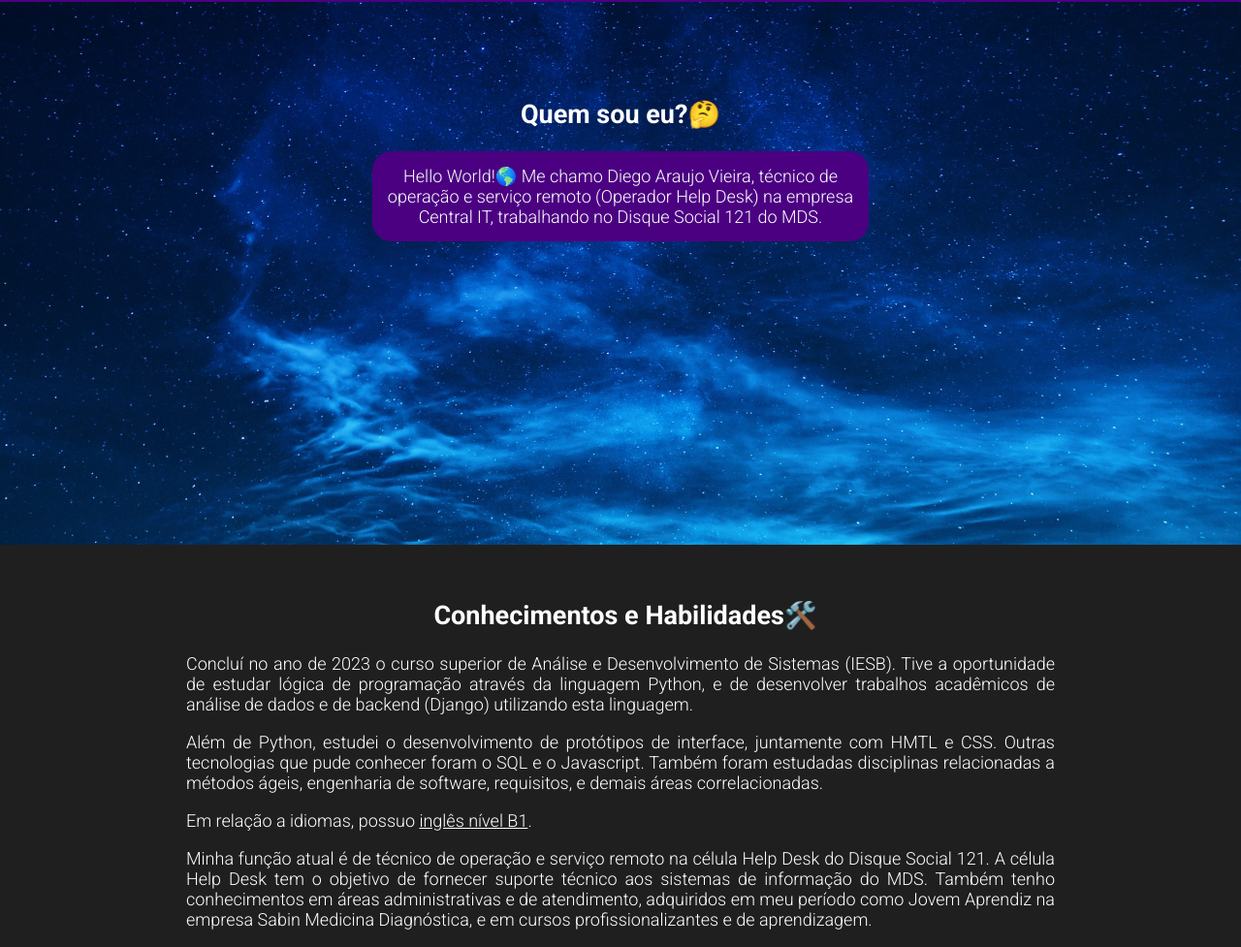
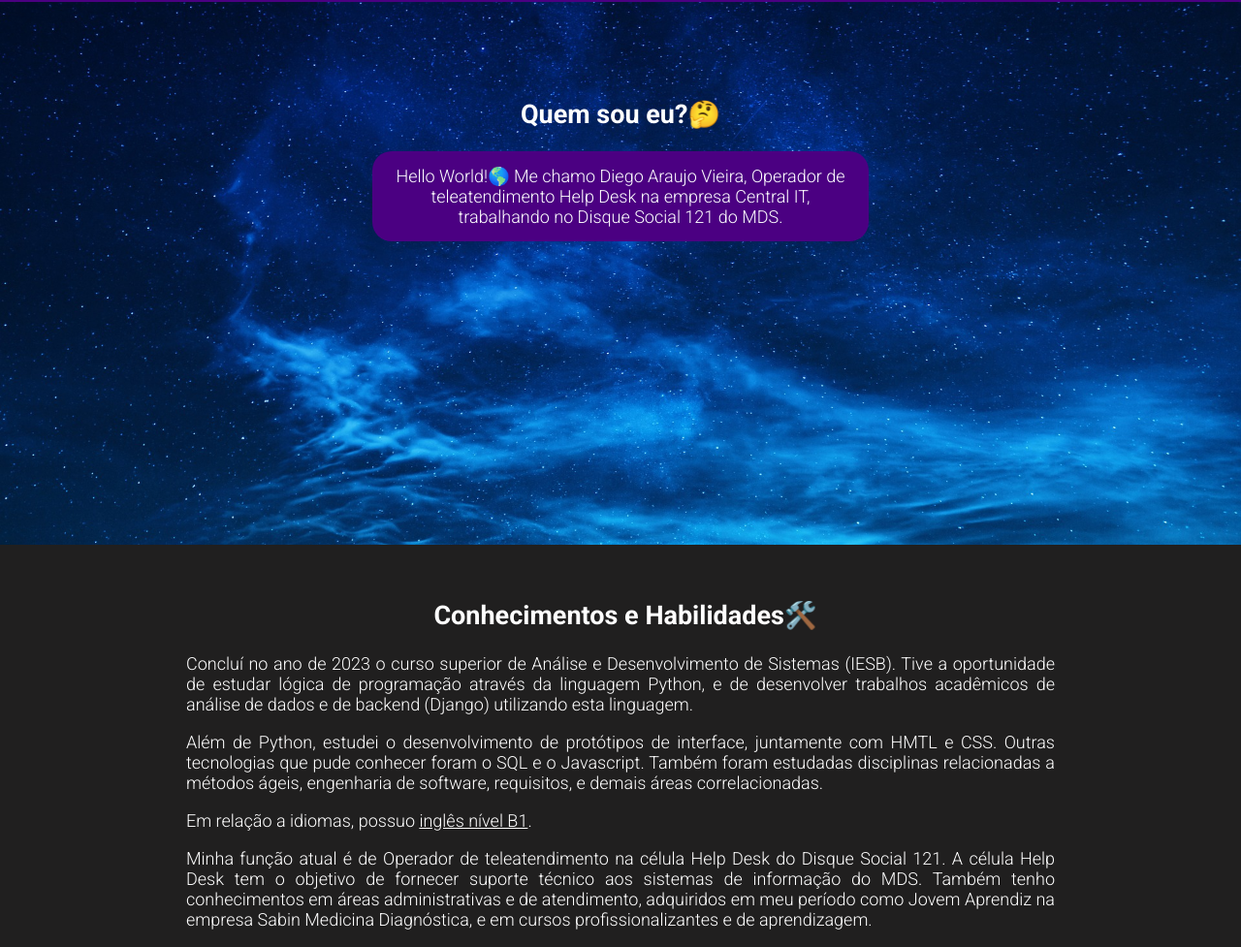
Before and after one commit to diegoAraujoVieira/projeto-site, a plain HTML site: page index.html in a window 1280 px wide. Shown: the part 145-1122 px from the top of the page at 97% size. Drawn offline with nearby package versions, Linux system fonts and the light colour scheme.

Commit message:
index.html

```diff
--- a/index.html
+++ b/index.html
@@ -39,7 +39,7 @@
         <div id="about-img">
             <div id="about-me">
                 <h1>Quem sou eu?🤔</h1>
-                <p>Hello World!🌎 Me chamo Diego Araujo Vieira, técnico de operação e serviço remoto (Operador Help Desk) na empresa Central IT, trabalhando no Disque Social 121 do MDS.</p>
+                <p>Hello World!🌎 Me chamo Diego Araujo Vieira, Operador de teleatendimento Help Desk na empresa Central IT, trabalhando no Disque Social 121 do MDS.</p>
             </div>
         </div>
     </section>
@@ -52,7 +52,7 @@
             <p>Concluí no ano de 2023 o curso superior de Análise e Desenvolvimento de Sistemas (IESB). Tive a oportunidade de estudar lógica de programação através da linguagem Python, e de desenvolver trabalhos acadêmicos de análise de dados e de backend (Django) utilizando esta linguagem.</p>
             <p>Além de Python, estudei o desenvolvimento de protótipos de interface, juntamente com HMTL e CSS. Outras tecnologias que pude conhecer foram o SQL e o Javascript. Também foram estudadas disciplinas relacionadas a métodos ágeis, engenharia de software, requisitos, e demais áreas correlacionadas.</p>
             <p>Em relação a idiomas, possuo <a href="https://www.efset.org/cert/Qk7ZSs" target="_blank">inglês nível B1</a>.</p>
-            <p>Minha função atual é de técnico de operação e serviço remoto na célula Help Desk do Disque Social 121. A célula Help Desk tem o objetivo de fornecer suporte técnico aos sistemas de informação do MDS. Também tenho conhecimentos em áreas administrativas e de atendimento, adquiridos em meu período como Jovem Aprendiz na empresa Sabin Medicina Diagnóstica, e em cursos profissionalizantes e de aprendizagem.</p>
+            <p>Minha função atual é de Operador de teleatendimento na célula Help Desk do Disque Social 121. A célula Help Desk tem o objetivo de fornecer suporte técnico aos sistemas de informação do MDS. Também tenho conhecimentos em áreas administrativas e de atendimento, adquiridos em meu período como Jovem Aprendiz na empresa Sabin Medicina Diagnóstica, e em cursos profissionalizantes e de aprendizagem.</p>
         </div>
         <h3>Veja abaixo a minha lista de conhecimentos e habilidades:</h3>
         <!-- listas de habilidades e conhecimentos -->
```
